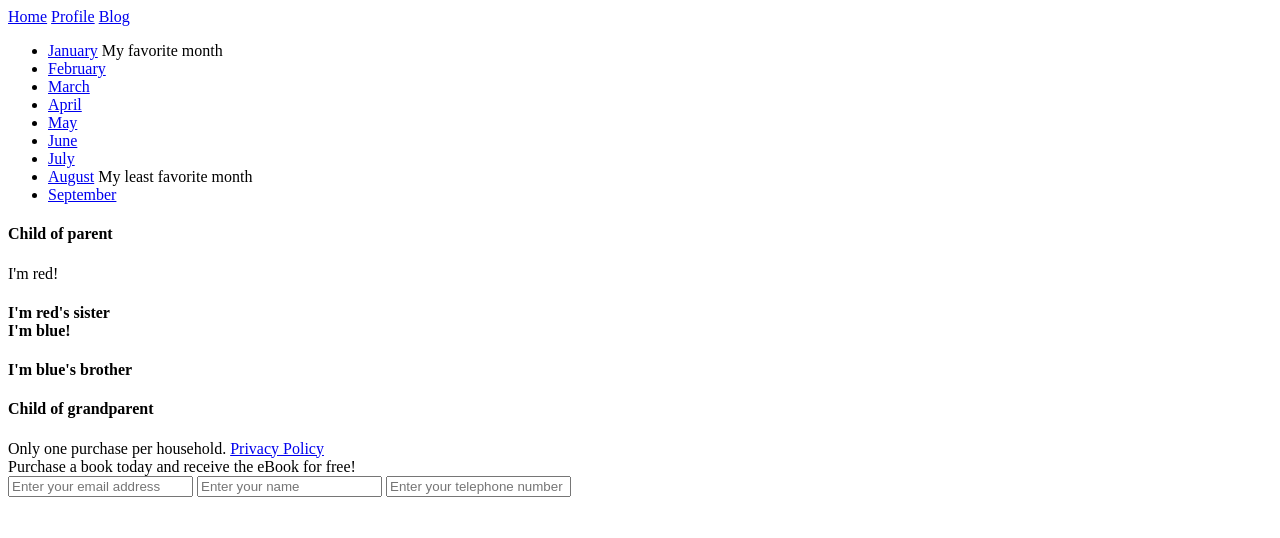
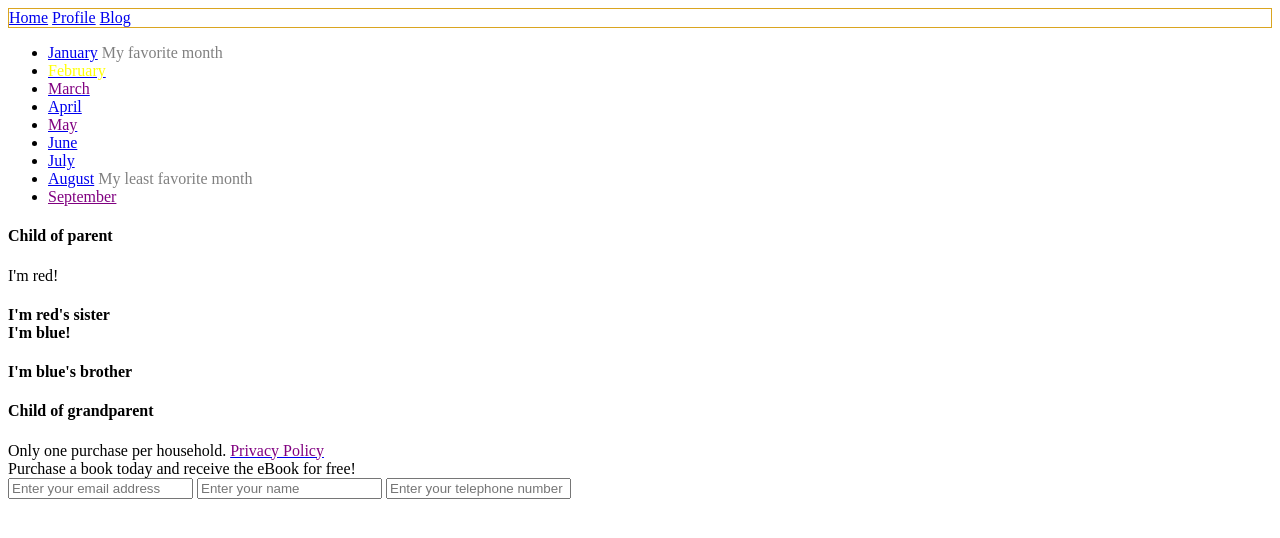
Before and after one commit to elliot-huck/css-selectors, a plain HTML site: page index.html in a window 1280 px wide. Drawn offline with Linux system fonts and the light colour scheme.

Commit message:
Styled .active and .disabled, added <article> tags (tickets 4, 5, 6)

```diff
--- a/index.html
+++ b/index.html
@@ -18,6 +18,7 @@
     </ul>
   </nav>
 
+  <article>
     <section>
       <div class="month-list">
         <ul>
@@ -76,6 +77,7 @@
         <h4>Child of grandparent</h4>
       </div>
     </section>
+  </article>
 
   <footer class="padded">
 
--- a/selectors.css
+++ b/selectors.css
@@ -1,4 +1,4 @@
-header {
+nav {
   border: 1px solid goldenrod;
 }
 
@@ -16,3 +16,15 @@ nav ul li {
 nav ul > li {
   padding-left: 0;
 }
+
+.disabled {
+  color: gray;
+}
+
+a.disabled, a .disabled {
+  color: purple;
+}
+
+.active {
+  color: yellow;
+}
```
Lines whose indentation alone changed are shown as unchanged.
